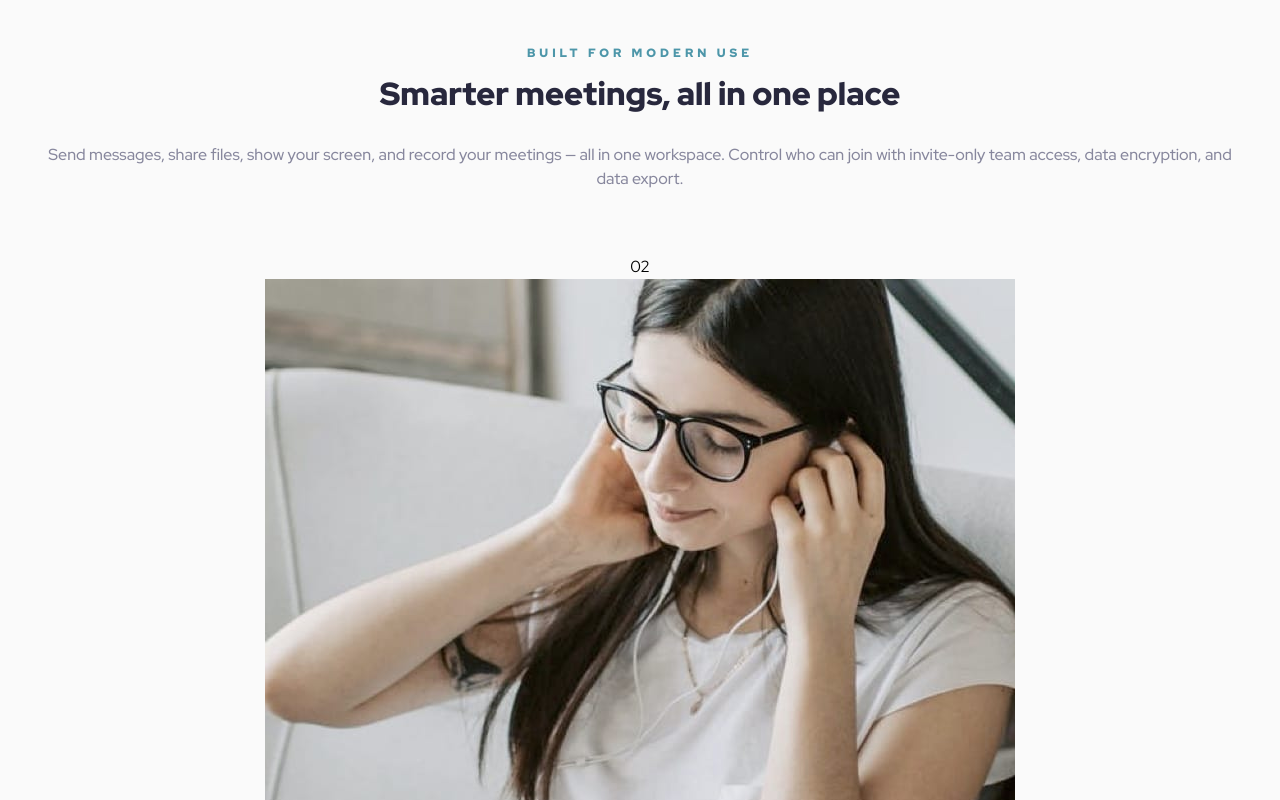
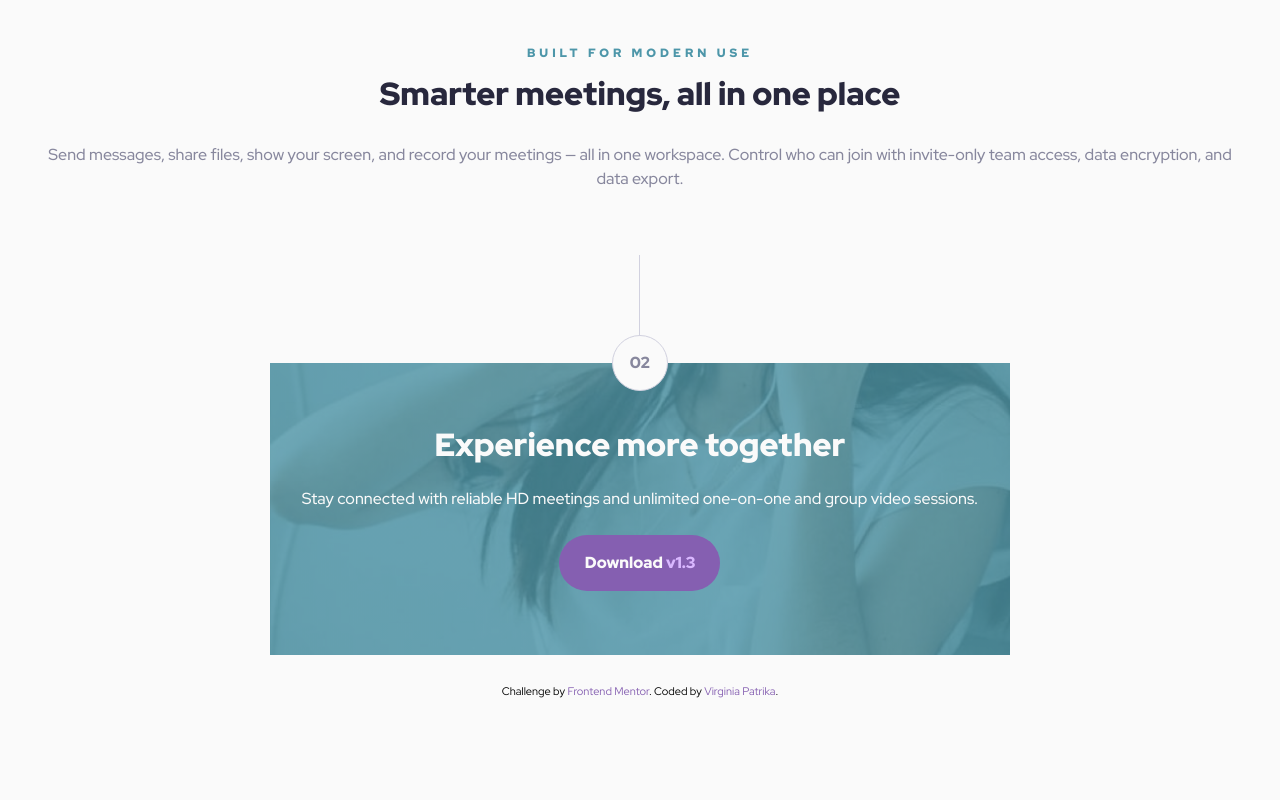
Before and after one commit to VirginiaPat/meet-landing-page, a website: page index.html in a window 1280 px wide. Shown: the part 2000-2800 px from the top of the page. After the commit the page ends 2699 px from the top, so only its background shows below. Drawn offline with Linux system fonts and the light colour scheme.

Commit message:
commit 4/3-3

```diff
--- a/index.html
+++ b/index.html
@@ -104,14 +104,20 @@
 
     <!-- FOOTER -CTA SECTION -->
     <footer class="footer">
-      <div class="component__number">02</div>
-      <img class="footer__img" src="assets/mobile/image-footer.jpg" alt="" />
-      <h3 class="footer__title">Experience more together</h3>
-      <p class="fotter__text">
+      <div class="component__number">
+        <div class="component__number--line"></div>
+        <div class="component__number--circle">02</div>
+      </div>
+
+      <div class="footer_text__btn__container">
+        <h3 class="footer__title">Experience more together</h3>
+        <p class="fotter__text">
         Stay connected with reliable HD meetings and unlimited one-on-one and
         group video sessions.
-      </p>
-      <button class="btn btn--purple"> Download&nbsp;<span>v1.3</button>
+       </p>
+        <button class="btn btn--purple"> Download&nbsp;<span>v1.3</button>
+      </div>
+
     </footer>
 
     <!-- ATTRIBUTION -->
--- a/scss/base/base.scss
+++ b/scss/base/base.scss
@@ -80,6 +80,27 @@ body {
   gap: px-to-rem(16px);
 }
 
+// FOOTER -CTA SECTION
+
+.footer_text__btn__container {
+  background-image: linear-gradient(
+      to right bottom,
+      rgba($color-cyan-600, 0.8),
+      rgba($color-cyan-600, 0.8)
+    ),
+    url("../../assets/mobile/image-footer.jpg");
+  background-size: cover;
+  background-position: center;
+
+  padding: px-to-rem(64px) px-to-rem(32px);
+
+  @include flex-column;
+  gap: px-to-rem(24px);
+  text-align: center;
+
+  transform: translateY(-28px);
+}
+
 // ATTRIBUTION------------------
 .attribution {
   padding: 0 auto;
--- a/scss/base/typography.scss
+++ b/scss/base/typography.scss
@@ -110,3 +110,13 @@
   @extend %text-preset-4--tablet;
   color: $color-slate-600;
 }
+
+.footer__title {
+  @extend %text-preset-2--mobile;
+  color: $color-white;
+}
+
+.fotter__text {
+  @extend %text-preset-4--tablet;
+  color: $color-white;
+}
--- a/scss/components/buttons.scss
+++ b/scss/components/buttons.scss
@@ -3,7 +3,7 @@
   color: $color-white;
 
   padding: px-to-rem(16px) px-to-rem(40px);
-  border-radius: px-to-rem(40px);
+  border-radius: px-to-rem(29px);
 
   display: flex;
   align-items: center;
@@ -13,9 +13,21 @@
   cursor: pointer;
 
   &--cyan {
+    &,
+    &:link,
+    &:visited {
       width: px-to-rem(193px);
       height: px-to-rem(56px);
       background-color: $color-cyan-600;
+
+      transition: all 0.2s;
+    }
+
+    &:hover,
+    &:active,
+    &:focus {
+      background-color: $color-cyan-hover;
+    }
   }
 
   &--cyan span {
@@ -23,9 +35,19 @@
   }
 
   &--purple {
+    &,
+    &:link,
+    &:visited {
       width: px-to-rem(161px);
       height: px-to-rem(56px);
       background-color: $color-purple-600;
+    }
+
+    &:hover,
+    &:active,
+    &:focus {
+      background-color: $color-purple-hover;
+    }
   }
 
   &--purple span {
--- a/scss/components/number.scss
+++ b/scss/components/number.scss
@@ -20,5 +20,7 @@
   height: px-to-rem(56px);
   border: 1px solid $color-slate-300;
   border-radius: 50%;
-  background-color: transparent;
+  background-color: $color-white;
+
+  z-index: 1;
 }
```
Also changed, not shown: css/style.css, 1 other file. Lines whose indentation alone changed are shown as unchanged.
